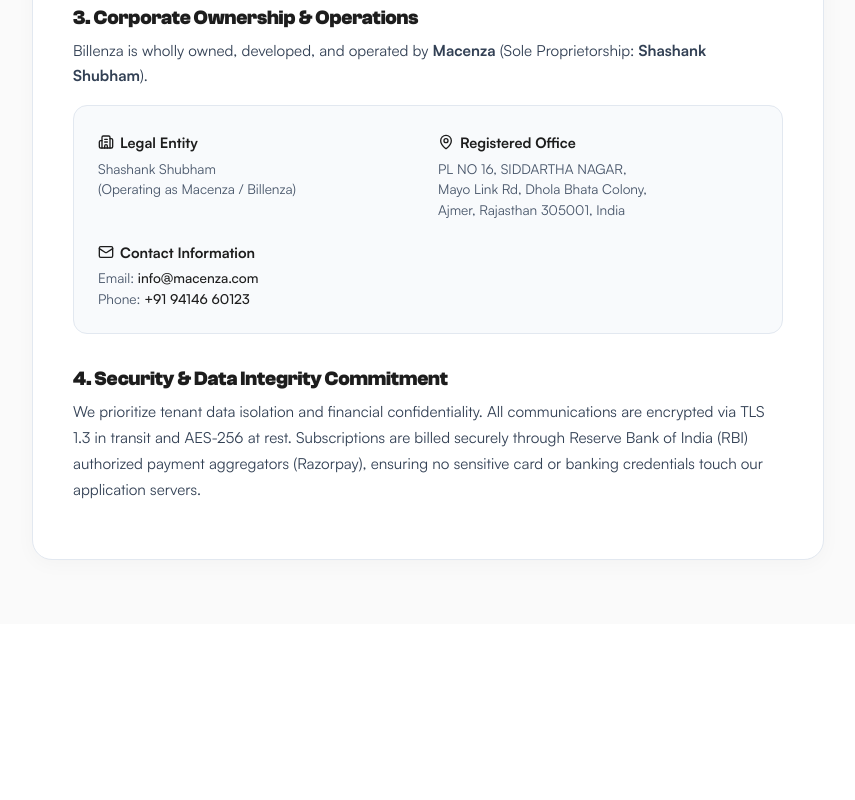
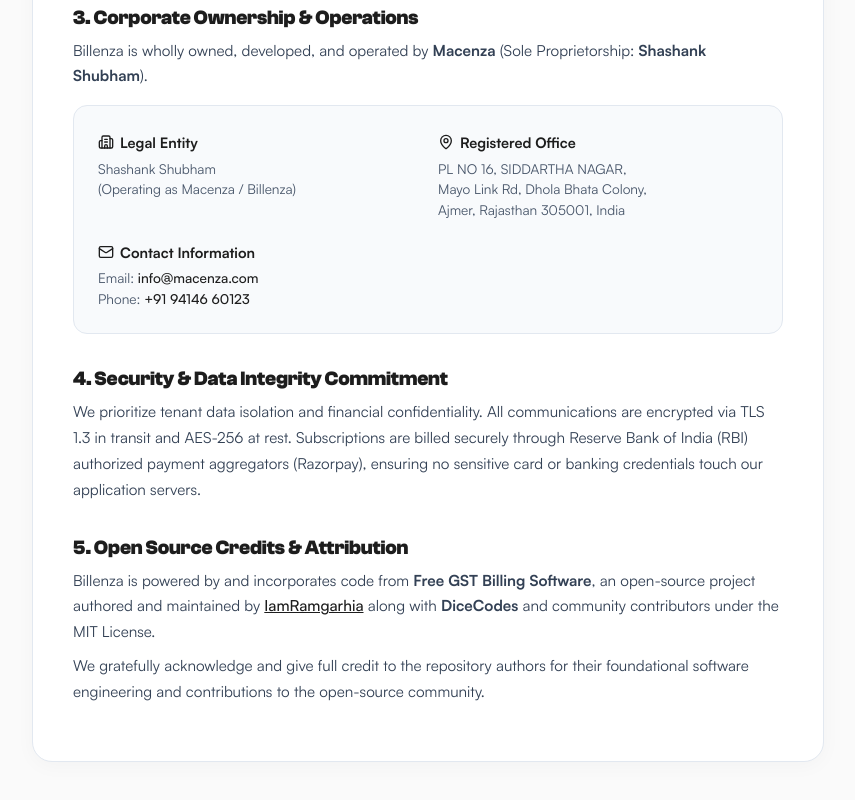
Before and after one commit to macenzaofficial-art/billenza-landing, a Next.js app: page /about in a window 1280 px wide. Shown: the part 970-1770 px from the top of the page, without its empty margins (212-1067 px from the left). Before the commit the page ends 1634 px from the top, so only its background shows below. Built offline with nearby package versions, Linux system fonts and the light colour scheme.

Commit message:
Add open source credits to about page

```diff
--- a/app/about/page.tsx
+++ b/app/about/page.tsx
@@ -115,10 +115,29 @@ export default function AboutUsPage() {
             </div>
           </section>
 
-          <section style={{ marginBottom: '1rem', lineHeight: 1.7, fontSize: '0.95rem', color: '#334155' }}>
+          <section style={{ marginBottom: '2rem', lineHeight: 1.7, fontSize: '0.95rem', color: '#334155' }}>
             <h2 style={{ fontSize: '1.25rem', fontWeight: 700, color: '#1d1d1d', margin: '1.5rem 0 0.5rem' }}>4. Security &amp; Data Integrity Commitment</h2>
             <p>
               We prioritize tenant data isolation and financial confidentiality. All communications are encrypted via TLS 1.3 in transit and AES-256 at rest. Subscriptions are billed securely through Reserve Bank of India (RBI) authorized payment aggregators (Razorpay), ensuring no sensitive card or banking credentials touch our application servers.
+            </p>
+          </section>
+
+          <section id="credits" style={{ marginBottom: '1rem', lineHeight: 1.7, fontSize: '0.95rem', color: '#334155' }}>
+            <h2 style={{ fontSize: '1.25rem', fontWeight: 700, color: '#1d1d1d', margin: '1.5rem 0 0.5rem' }}>5. Open Source Credits &amp; Attribution</h2>
+            <p>
+              Billenza is powered by and incorporates code from <strong>Free GST Billing Software</strong>, an open-source project authored and maintained by{' '}
+              <a
+                href="https://github.com/IamRamgarhia/Free-GST-Billing-Software"
+                target="_blank"
+                rel="noopener noreferrer"
+                style={{ color: '#1d1d1d', fontWeight: 600, textDecoration: 'underline' }}
+              >
+                IamRamgarhia
+              </a>{' '}
+              along with <strong>DiceCodes</strong> and community contributors under the MIT License.
+            </p>
+            <p style={{ marginTop: '0.5rem' }}>
+              We gratefully acknowledge and give full credit to the repository authors for their foundational software engineering and contributions to the open-source community.
             </p>
           </section>
         </div>
```
